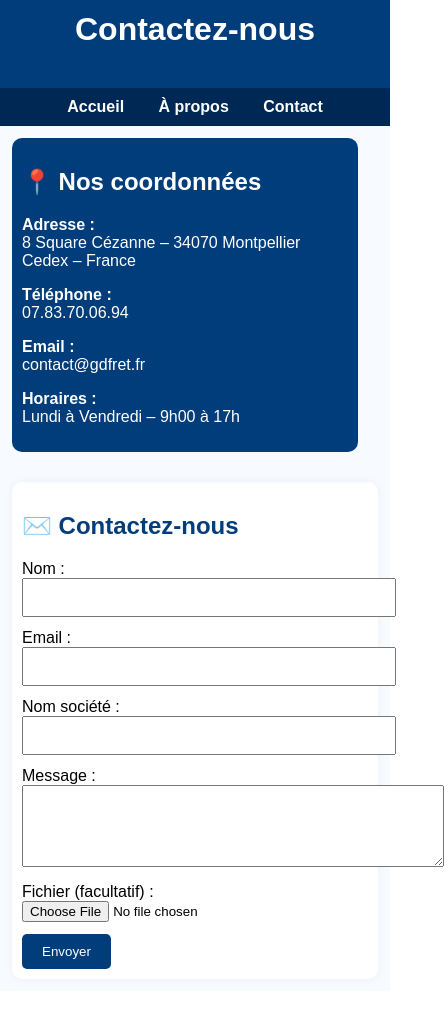
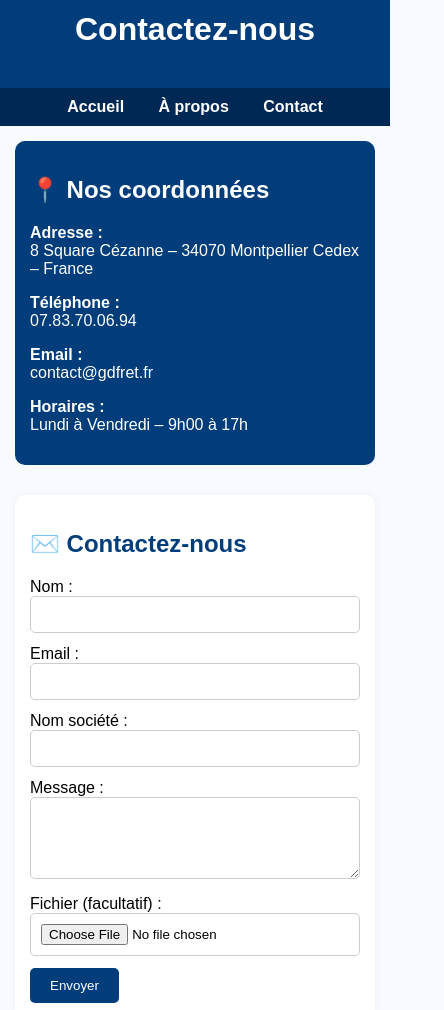
Before and after one commit to dionysos347/site-gdfret, a plain HTML site: page contact.html in a window 390 px wide. Shown: the part 113-1123 px from the top of the page, 444 px wide, since content can reach past the window. Drawn offline with Linux system fonts and the light colour scheme.

Commit message:
Update contact.html

```diff
--- a/contact.html
+++ b/contact.html
@@ -1,51 +1,149 @@
-
 <!DOCTYPE html>
-
 <html lang="fr">
 <head>
-<meta charset="utf-8"/>
+  <meta charset="utf-8" />
+  <meta name="viewport" content="width=device-width, initial-scale=1.0" />
   <title>Contactez-nous</title>
+  <style>
+    body {
+      margin: 0;
+      font-family: Arial, sans-serif;
+      background-color: #f7faff;
+    }
+
+    header {
+      background-color: #003D7A;
+      color: white;
+      padding: 30px 0;
+      text-align: center;
+    }
+
+    nav {
+      background-color: #002855;
+      padding: 10px 0;
+      text-align: center;
+    }
+
+    nav a {
+      color: white;
+      margin: 0 15px;
+      text-decoration: none;
+      font-weight: bold;
+    }
+
+    main {
+      padding: 20px;
+      display: flex;
+      flex-wrap: wrap;
+      gap: 30px;
+      justify-content: center;
+      align-items: flex-start;
+    }
+
+    .bloc-coordonnees,
+    .bloc-formulaire {
+      flex: 1 1 300px;
+      max-width: 450px;
+    }
+
+    .bloc-coordonnees section {
+      background-color: #003D7A;
+      color: white;
+      padding: 15px;
+      border-radius: 10px;
+    }
+
+    .bloc-formulaire form {
+      background: white;
+      padding: 15px;
+      border-radius: 10px;
+      box-shadow: 0 0 8px rgba(0, 0, 0, 0.05);
+    }
+
+    .bloc-formulaire h2 {
+      color: #003D7A;
+    }
+
+    form input,
+    form textarea {
+      width: 100%;
+      padding: 10px;
+      margin-bottom: 12px;
+      border: 1px solid #ccc;
+      border-radius: 5px;
+      box-sizing: border-box;
+    }
+
+    form button {
+      background-color: #003D7A;
+      color: white;
+      border: none;
+      padding: 10px 20px;
+      border-radius: 5px;
+      cursor: pointer;
+    }
+
+    @media screen and (max-width: 768px) {
+      main {
+        flex-direction: column;
+        padding: 15px;
+      }
+
+      .bloc-coordonnees,
+      .bloc-formulaire {
+        max-width: 100%;
+      }
+    }
+  </style>
 </head>
-<body style="margin:0;font-family:sans-serif;">
-<header style="background-color:#003D7A; color:white; padding:30px 0; text-align:center;">
-<img alt="GD FRET Logo" src="logo.png" style="height:80px;"/><br/>
-<h1 style="margin:10px 0;">Contactez-nous</h1>
+<body>
+
+  <header>
+    <img src="logo.png" alt="GD FRET Logo" style="height: 80px;" /><br />
+    <h1 style="margin: 10px 0;">Contactez-nous</h1>
   </header>
-<nav style="background-color:#002855; padding:10px 0; text-align:center;">
-<a href="index.html" style="color:white; margin:0 15px; text-decoration:none; font-weight:bold;">Accueil</a>
-<a href="a-propos.html" style="color:white; margin:0 15px; text-decoration:none; font-weight:bold;">À propos</a>
-<a href="contact.html" style="color:white; margin:0 15px; text-decoration:none; font-weight:bold;">Contact</a>
+
+  <nav>
+    <a href="index.html">Accueil</a>
+    <a href="a-propos.html">À propos</a>
+    <a href="contact.html">Contact</a>
   </nav>
-<main style="font-family: Arial, sans-serif; padding: 12px; background-color: #f7faff;">
-<div style="display: flex; flex-wrap: wrap; gap: 30px; justify-content: center; align-items: flex-start;">
+
+  <main>
     <!-- Coordonnées -->
-<div style="flex: 1; min-width: 300px; max-width: 450px; margin-right: 20px;">
-<section style="background-color: #003D7A; color: white; padding: 10px; border-radius: 10px;">
+    <div class="bloc-coordonnees">
+      <section>
         <h2>📍 Nos coordonnées</h2>
-<p><strong>Adresse :</strong><br/>8 Square Cézanne – 34070 Montpellier Cedex – France</p>
-<p><strong>Téléphone :</strong><br/>07.83.70.06.94</p>
-<p><strong>Email :</strong><br/>contact@gdfret.fr</p>
-<p><strong>Horaires :</strong><br/>Lundi à Vendredi – 9h00 à 17h</p>
+        <p><strong>Adresse :</strong><br />8 Square Cézanne – 34070 Montpellier Cedex – France</p>
+        <p><strong>Téléphone :</strong><br />07.83.70.06.94</p>
+        <p><strong>Email :</strong><br />contact@gdfret.fr</p>
+        <p><strong>Horaires :</strong><br />Lundi à Vendredi – 9h00 à 17h</p>
       </section>
     </div>
+
     <!-- Formulaire -->
-<div style="flex: 1; min-width: 300px; max-width: 450px;">
-<form action="https://formsubmit.co/contact@gdfret.fr" enctype="multipart/form-data" method="POST" style="background: white; padding: 10px; border-radius: 10px; box-shadow: 0 0 8px rgba(0,0,0,0.05);">
-<h2 style="color:#003D7A;">✉️ Contactez-nous</h2>
-<label>Nom :</label><br/>
-<input name="nom" style="width:350px; padding:10px; margin-bottom:12px;" type="text"/><br/>
-<label>Email :</label><br/>
-<input name="email" style="width:350px; padding:10px; margin-bottom:12px;" type="email"/><br/>
-<label>Nom société :</label><br/>
-<input name="societe" style="width:350px; padding:10px; margin-bottom:12px;" type="text"/><br/>
-<label>Message :</label><br/>
-<textarea name="message" rows="4" style="width:400px; padding:10px; margin-bottom:12px;"></textarea><br/>
-<label>Fichier (facultatif) :</label><br/>
-<input name="fichier" style="margin-bottom:12px;" type="file"/><br/>
-<button style="background-color:#003D7A; color:white; border:none; padding:10px 20px; border-radius:5px; cursor:pointer;" type="submit">Envoyer</button>
+    <div class="bloc-formulaire">
+      <form action="https://formsubmit.co/contact@gdfret.fr" method="POST" enctype="multipart/form-data">
+        <h2>✉️ Contactez-nous</h2>
+        <label>Nom :</label>
+        <input type="text" name="nom" />
+
+        <label>Email :</label>
+        <input type="email" name="email" />
+
+        <label>Nom société :</label>
+        <input type="text" name="societe" />
+
+        <label>Message :</label>
+        <textarea name="message" rows="4"></textarea>
+
+        <label>Fichier (facultatif) :</label>
+        <input type="file" name="fichier" />
+
+        <button type="submit">Envoyer</button>
       </form>
     </div>
-</div>
   </main>
+
 </body>
 </html>
```
Lines whose indentation alone changed are shown as unchanged.
